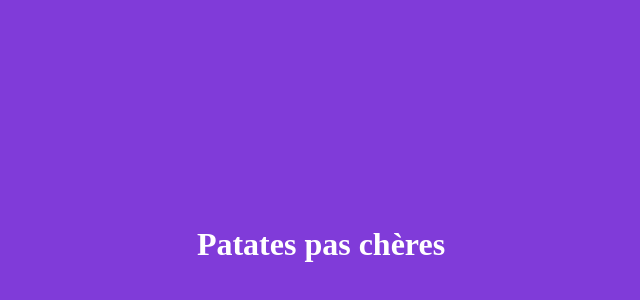
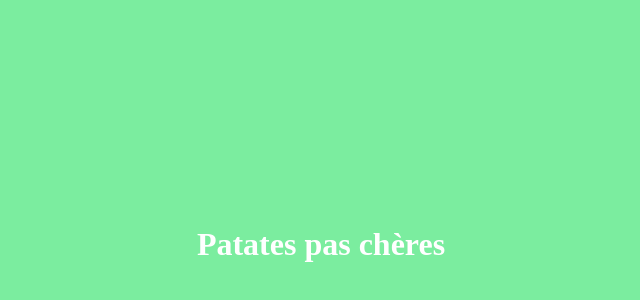
Before and after one commit to MaxDgst/patatesPasCheres, a plain HTML site: page index.html in a window 1280 px wide. Shown: the part 48-348 px from the top of the page, without its empty margins (319-959 px from the left). Drawn offline with Linux system fonts and the light colour scheme.

Commit message:
modif couleur du fond

```diff
--- a/index.html
+++ b/index.html
@@ -4,7 +4,7 @@
         <meta charset="utf-8">
         <title></title>
     </head>
-    <body style="background-color:#803BD9">
+    <body style="background-color:#7bed9f">
         <h1 style="padding-top:20%; padding-bottom:20%; text-align:center;color:#FFFFFF">Patates pas chères</h1>
     </body>
 </html>
```
